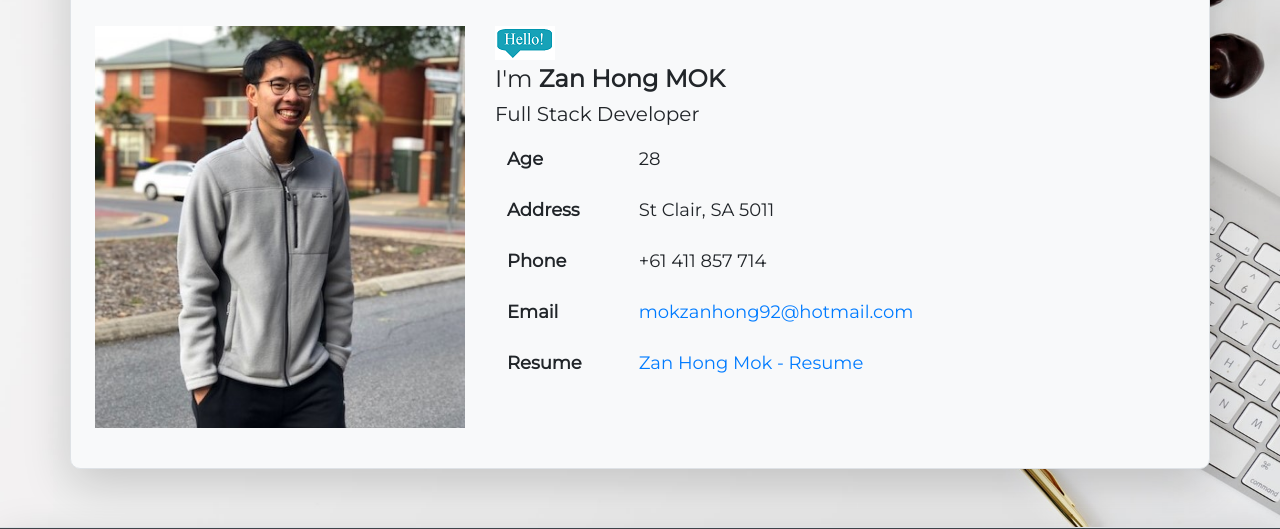
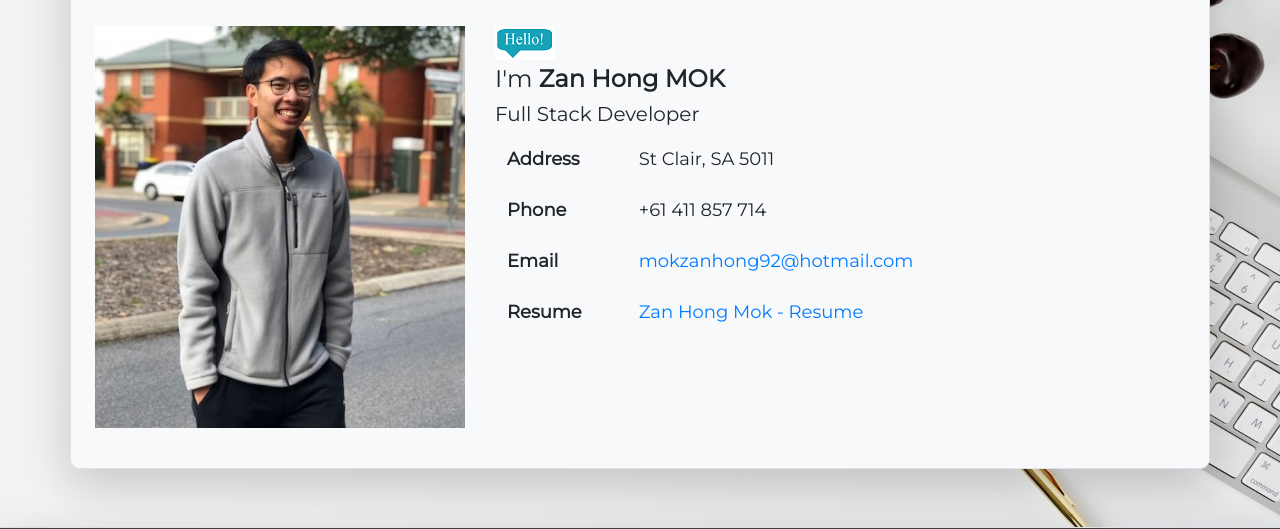
Before and after one commit to ZanHong/ZanHong.github.io, a plain HTML site: page index.html in a window 1280 px wide. Shown: the part 180-709 px from the top of the page. Drawn offline with nearby package versions, Linux system fonts and the light colour scheme.

Commit message:
removed age

```diff
--- a/index.html
+++ b/index.html
@@ -48,10 +48,6 @@
         <table class="table table-responsive-sm table-borderless">
           <tbody>
             <tr>
-              <th scope="row">Age</th>
-              <td>28</td>
-            </tr>
-            <tr>
               <th scope="row">Address</th>
               <td>St Clair, SA 5011</td>
             </tr>
```
